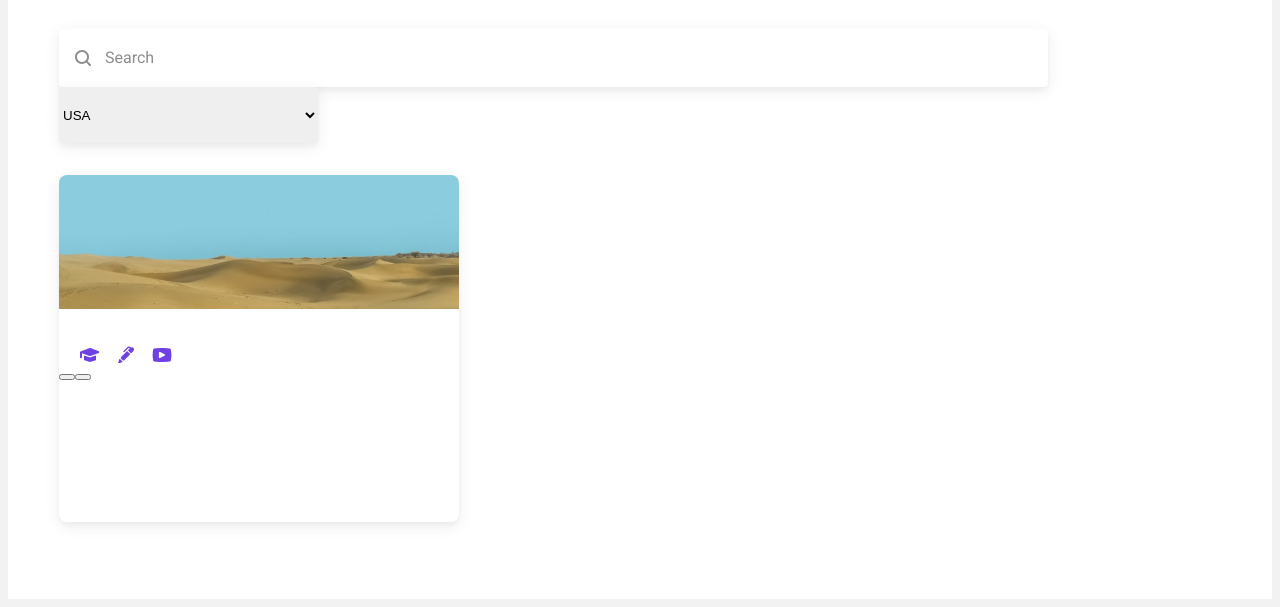
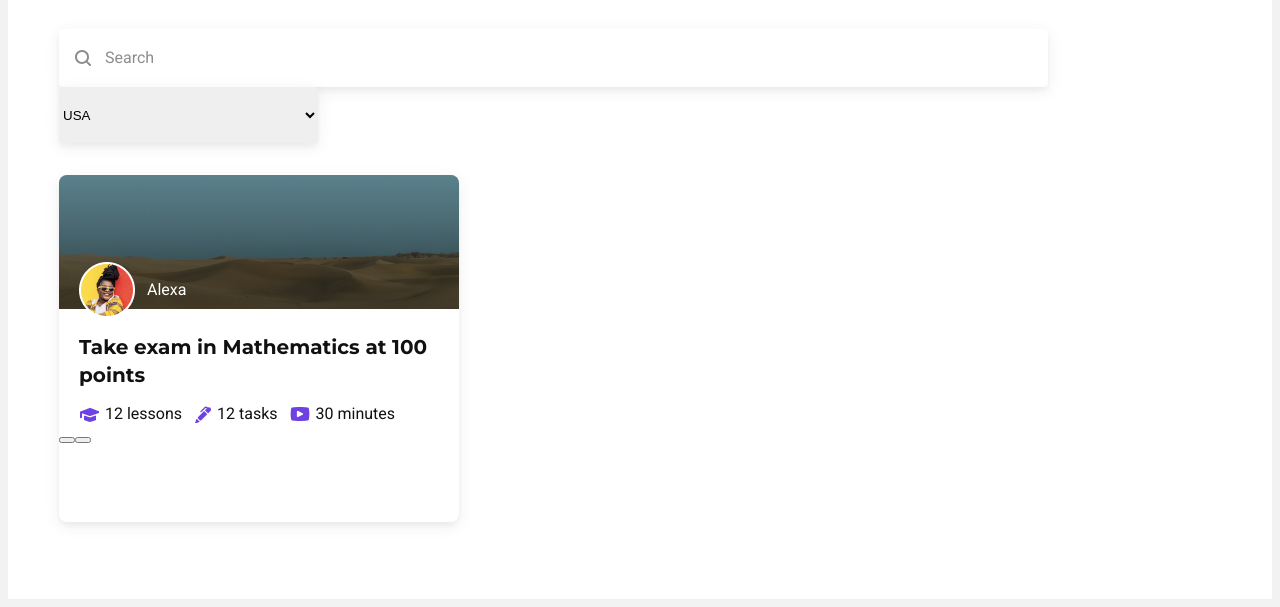
Before and after one commit to olekskramarenko/course-catalog, a website: page index.html in a window 1280 px wide. Shown: the part 236-843 px from the top of the page. Drawn offline with Linux system fonts and the light colour scheme.

Commit message:
added index.html

```diff
--- a/index.html
+++ b/index.html
@@ -42,16 +42,17 @@
             </select>
         </form>
         <div class="course-table">
+            <div class="layout-background-img"></div>
             <img src="./src/assets/images/island.png" alt="" class="background-img">
             <div class="user-info">
-                <img src="" alt="" class="user-photo">
-                <p class="user-name"></p>
+                <img src="./src/assets/images/ava.png " alt="" class="user-photo">
+                <p class="user-name">Alexa</p>
             </div>
-            <p class="title"></p>
+            <p class="title">Take exam in Mathematics at 100 points</p>
             <div class="description-line">
-                <div class="lessons"></div>
-                <div class="tasks"></div>
-                <div class="minutes"></div>
+                <div class="lessons">12 lessons</div>
+                <div class="tasks">12 tasks</div>
+                <div class="minutes">30 minutes</div>
             </div>
             <div class="buttons"><button class="continue-btn"></button><button class="more-btn"></button></div>
         </div>
```
